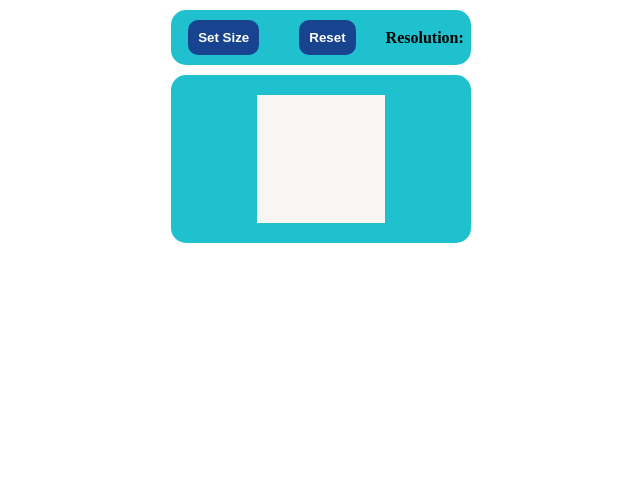
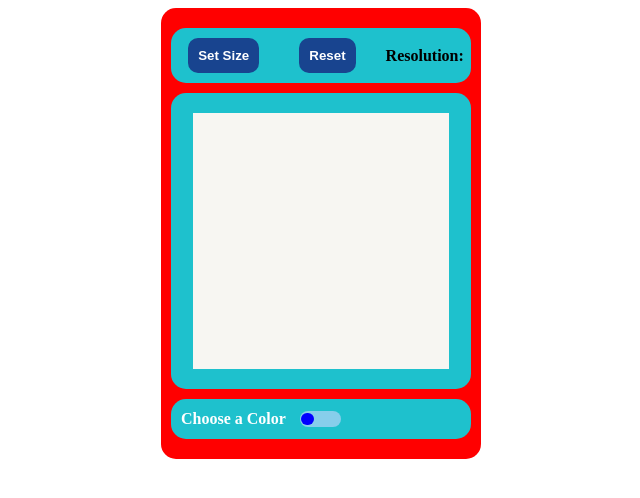
Before and after one commit to IslombekMir/Etch-A-Sketch-TOP, a plain HTML site: page index.html in a window 1280 px wide. Shown: the whole page, without its empty margins (319-959 px from the left). Drawn offline with Linux system fonts and the light colour scheme.

Commit message:
add color picker option with a toggle

```diff
--- a/index.html
+++ b/index.html
@@ -8,11 +8,18 @@
     <script src="script/script.js" defer></script>
 </head>
 <body>
-    <div id="buttons">
-        <button id="btn-set-size">Set Size</button>
-        <button id="btn-reset">Reset</button>
-        <p id="resolution">Resolution:</p>
+    <div class="full-wrapper">
+        <div id="buttons">
+            <button id="btn-set-size">Set Size</button>
+            <button id="btn-reset">Reset</button>
+            <p id="resolution">Resolution:</p>
+        </div>
+        <div id="container"></div>
+        <div class="toggle-color-style-wrapper">
+            <span>Choose a Color</span>
+            <input type="checkbox" id="toggle-color-style">
+            <input type="color" id="color-picker">
+        </div>
     </div>
-    <div id="container"></div>
 </body>
 </html>
--- a/script/script.js
+++ b/script/script.js
@@ -3,6 +3,8 @@ const div1 = document.createElement('div');
 const btnSetSize = document.querySelector('#btn-set-size');
 const btnReset = document.querySelector('#btn-reset');
 const resolution = document.querySelector('#resolution');
+const toggleCbx = document.getElementById("toggle-color-style");
+const colorPicker = document.getElementById("color-picker");
 
 container.appendChild(div1);
 let sideLength = 16;
@@ -10,7 +12,7 @@ let quotient = 1;
 let area = 256;
 
 btnSetSize.addEventListener('click', (e) => {
-    let userLength = +prompt('New side length?', 10);
+    let userLength = +prompt('New side length? \nRecommended: powers of 2 (e.g. 32, 128, 245, etc.)', 10);
     quotient = 16/userLength;
     area = 256/(quotient*quotient);
     sideLength = userLength;
@@ -22,29 +24,37 @@ btnReset.addEventListener('click', () => {
     createGrid();
 })
 
-
+let number = 16;
 
 function createGrid() {
     div1.innerHTML = '';
 
-    div1.style.maxWidth = `${sideLength * 8 * quotient}px`;
-    div1.style.height = `${sideLength * 8 * quotient}px`;
+    div1.style.maxWidth = `${sideLength * number * quotient}px`;
+    div1.style.height = `${sideLength * number * quotient}px`;
 
     for (i = 0; i < area; i++) {
         let pixel = document.createElement('span');
-    pixel.setAttribute('style', `width: ${8*quotient}px; height: ${8*quotient}px; background: rgb(247, 246, 242)`);
+        pixel.setAttribute('style', `width: ${number*quotient}px; height: ${number*quotient}px; background: rgb(247, 246, 242)`);
         div1.appendChild(pixel);
     }
 }
 
+toggleCbx.addEventListener("click", (e) => {
+    colorPicker.style.visibility = colorPicker.style.visibility == "visible" ? "hidden" : "visible";
+})
+
 div1.addEventListener('mouseover', (e) => {
     let target = e.target;
+    if(!toggleCbx.checked) {
         let r = Math.floor(Math.random() * 256);
         let g = Math.floor(Math.random() * 256);
         let b = Math.floor(Math.random() * 256);
         target.style.background = `rgb(${r}, ${g}, ${b})`;
         let opacity = +target.style.opacity || 1;
         target.style.opacity = opacity * 0.9;
+    } else {
+        target.style.background = colorPicker.value;
+    }
 })
 
 
--- a/style/style.css
+++ b/style/style.css
@@ -1,5 +1,13 @@
 *{
     box-sizing: border-box;
+}
+
+.full-wrapper {
+    background-color: red;
+    padding: 10px;
+    width: min-content;
+    margin: 0 auto;
+    border-radius: 15px;
 }
 
 #buttons{
@@ -43,3 +51,65 @@ button{
 #resolution{
     font-weight: 600;
 }
+
+.toggle-color-style-wrapper {
+    width: 300px;
+    height: 40px;
+    background-color: rgb(30, 193, 205);
+    margin: 10px auto;
+    display: flex;
+    border-radius: 15px;
+
+    align-items: center;
+}
+
+.toggle-color-style-wrapper>span {
+    margin-left: 10px;
+    margin-right: 10px;
+    font-weight: bold;
+    color: white
+}
+
+
+#toggle-color-style {
+    -webkit-appearance: none;
+    -moz-appearance: none;
+    appearance: none;
+
+    background-color: skyblue;
+    width: 2.6rem;
+    height: 1rem;
+    border-radius: 0.5rem;
+    cursor: pointer;
+
+    position: relative;
+}
+
+#toggle-color-style::before {
+    content: "";
+    position: relative;
+    display: block;
+    background-color: blue;
+    width: 0.8rem;
+    height: 0.8rem;
+    border-radius: 0.4rem;
+    top: 0.1rem;
+    left: 0.1rem;
+}
+
+#toggle-color-style:checked {
+    background-color: blue;
+}
+
+#toggle-color-style:checked::before {
+    background-color: skyblue;
+    transform: translateX(1.6rem);
+}
+
+#color-picker {
+    visibility: hidden;
+}
+
+.visible {
+    visibility: visible;
+}
```
Also changed, not shown: 1 other file. Lines whose indentation alone changed are shown as unchanged.
